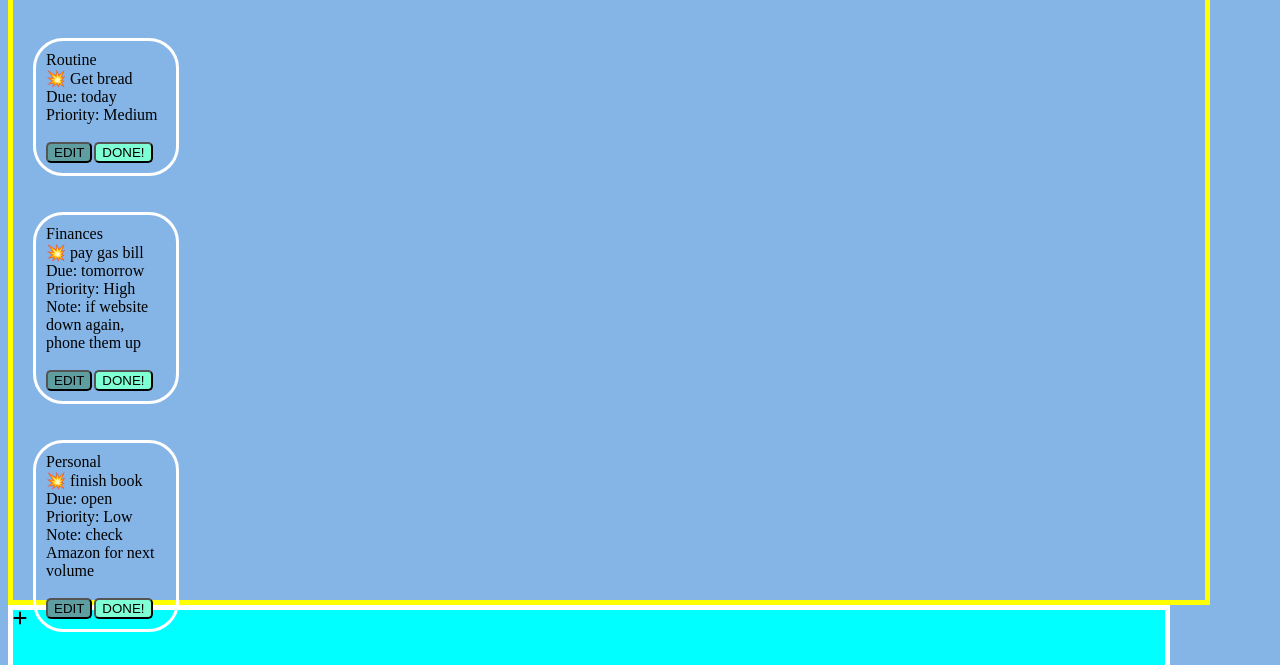
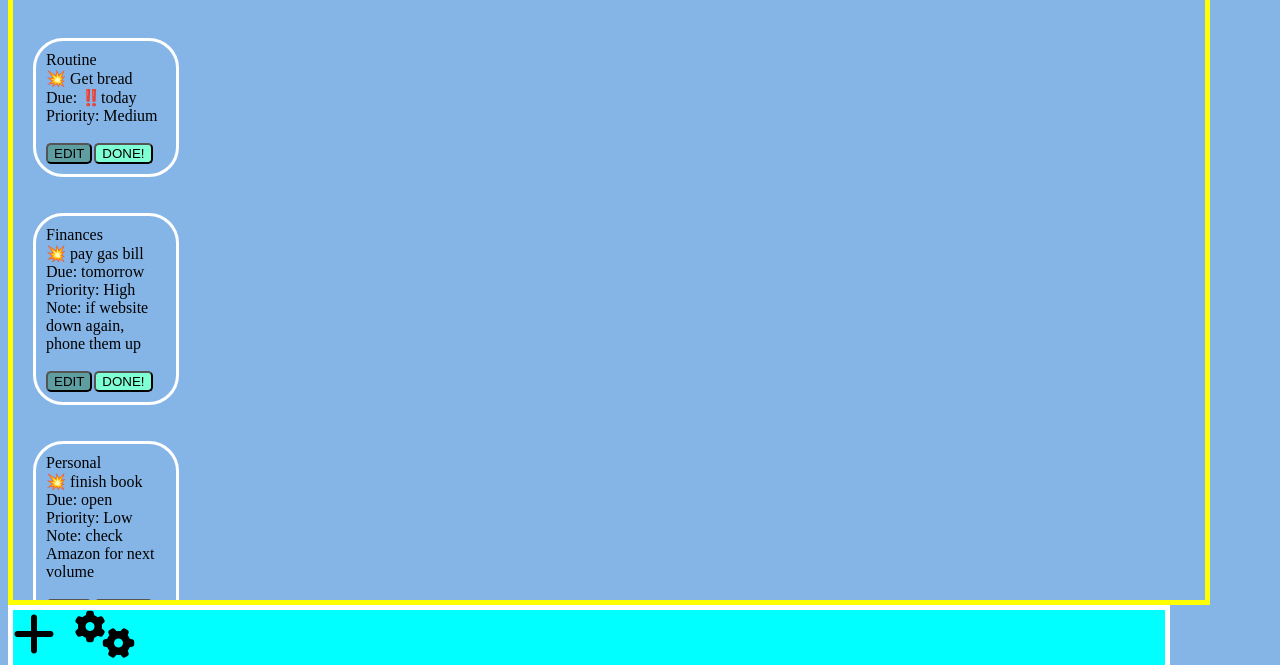
Before and after one commit to Makktu/do-to, a website built with webpack: page dist/index.html in a window 1280 px wide. Shown: the part 103-768 px from the top of the page. Built offline with nearby package versions, Linux system fonts and the light colour scheme.

Commit message:
more updates

```diff
--- a/src/renderDisplay.js
+++ b/src/renderDisplay.js
@@ -8,8 +8,8 @@ export default function createNewToDo() {
         html += `<br><div class='task-card'><div>${
             toDoList[g].group
         }</div><div id='task${g}'>💥 ${toDoList[g].task}</div><div>Due: ${
-            toDoList[g].date
-        }</div><div>Priority: ${
+            toDoList[g].date == "today" ? "‼️" : ""
+        }${toDoList[g].date}</div><div>Priority: ${
             toDoList[g].priority == 1
                 ? "High"
                 : toDoList[g].priority < 4
--- a/src/style.scss
+++ b/src/style.scss
@@ -14,8 +14,10 @@ body {
     border: yellow 5px solid;
     padding: 20px;
     display: flex;
-    align-items: stretch; /* Default */
-    justify-content: space-between;
+    flex-direction: column;
+    // align-items: stretch; /* Default */
+    // justify-content: space-between;
+    overflow-y: scroll;
 }
 #header {
     height: 10vh;
@@ -58,3 +60,9 @@ button:hover {
     display: block;
     flex: 0 1 auto; /* Default */
 }
+
+.fa-plus,
+.fa-gears {
+    margin-right: 20px;
+    font-size: 3rem;
+}
```
Also changed, not shown: dist/index.html, 1 other file.
